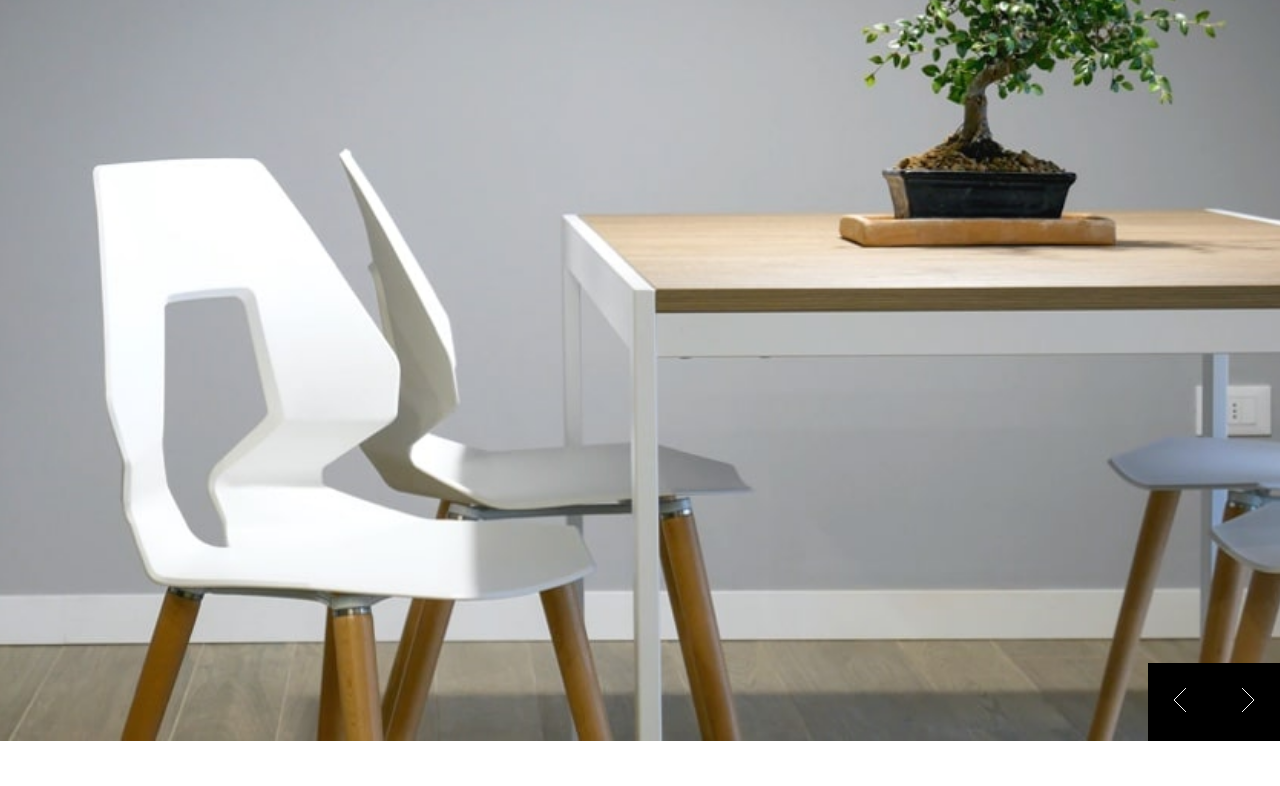
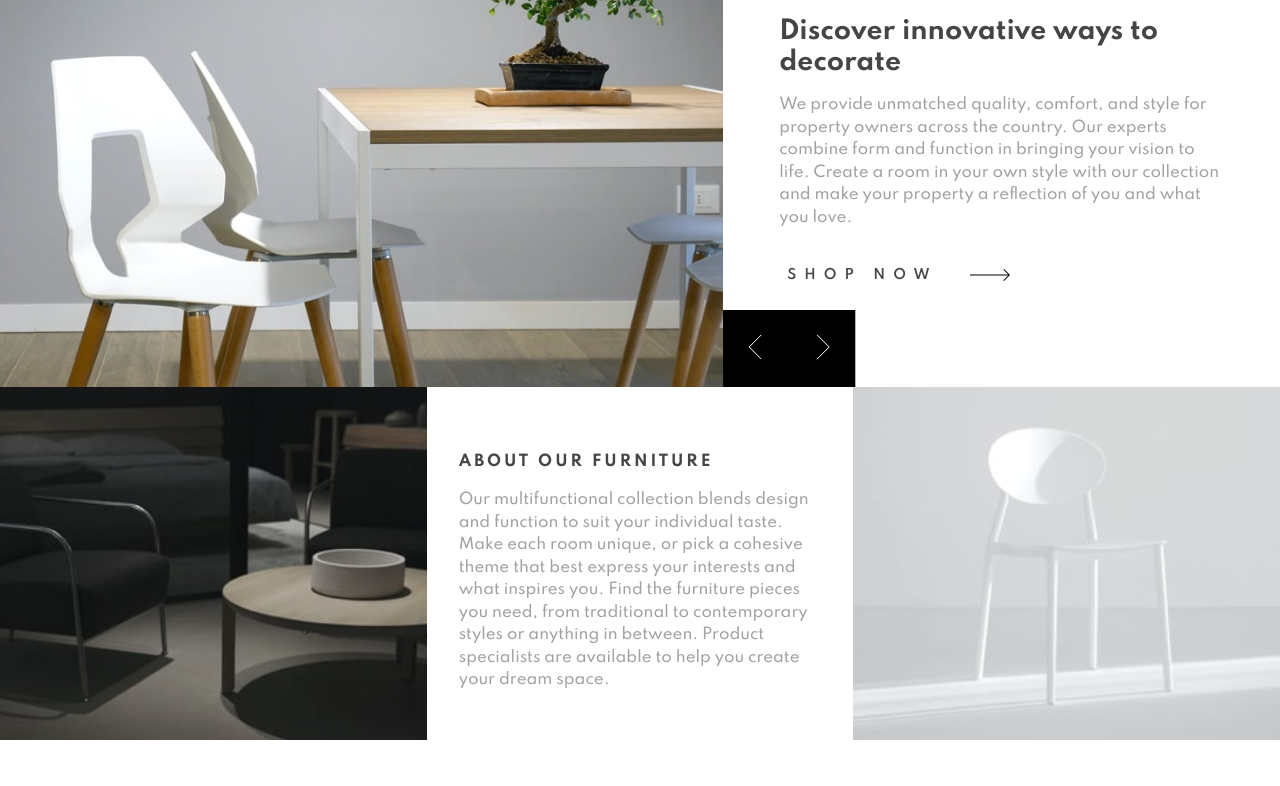
Before and after one commit to NDOY3M4N/room-homepage, a plain HTML site: page index.html in a window 1280 px wide. Shown: the part 78-864 px from the top of the page. After the commit the page ends 823 px from the top, so only its background shows below. Drawn offline with Linux system fonts and the light colour scheme.

Commit message:
feat: added section

```diff
--- a/index.html
+++ b/index.html
@@ -35,8 +35,8 @@
     </ul>
   </nav>
 
-  <main class="hero">
-    <div class="hero__img">
+  <main class="grid grid--hero">
+    <div class="grid__item grid__item--img">
       <picture>
         <source srcset="./images/desktop-image-hero-1.jpg" media="(min-width: 600px)" />
         <img src="./images/mobile-image-hero-1.jpg" alt="Hero" />
@@ -50,7 +50,7 @@
         </button>
       </div>
     </div>
-    <div class="hero__desc">
+    <div class="grid__item grid__item--content">
       <h1>Discover innovative ways to decorate</h1>
 
       <p>We provide unmatched quality, comfort, and style for property owners across the country. Our experts combine form and function in bringing your vision to life. Create a room in your own style with our collection and make your property a reflection of you and what you love.</p>
@@ -63,7 +63,6 @@
       </button>
     </div>
   </main>
-
 
   <!-- We are available all across the globe -->
 
@@ -81,12 +80,23 @@
 
   <!-- Shop now -->
 
-  <!-- About our furniture -->
-
-  <!-- Our multifunctional collection blends design and function to suit your individual taste. -->
-  <!-- Make each room unique, or pick a cohesive theme that best express your interests and what -->
-  <!-- inspires you. Find the furniture pieces you need, from traditional to contemporary styles -->
-  <!-- or anything in between. Product specialists are available to help you create your dream space. -->
+  <section class="grid grid--about">
+    <div class="grid__item grid__item--img">
+      <img src="./images/image-about-dark.jpg" alt="Furniture in the dark">
+    </div>
+    <div class="grid__item grid__item--content">
+      <p class="lead">About our furniture</p>
+      <p>
+        Our multifunctional collection blends design and function to suit your individual taste.
+        Make each room unique, or pick a cohesive theme that best express your interests and what
+        inspires you. Find the furniture pieces you need, from traditional to contemporary styles
+        or anything in between. Product specialists are available to help you create your dream space.
+      </p>
+    </div>
+    <div class="grid__item grid__item--img">
+      <img src="./images/image-about-light.jpg" alt="Furniture in the light">
+    </div>
+  </section>
 
   <!-- <div class="attribution"> -->
   <!--   Challenge by <a href="https://www.frontendmentor.io?ref=challenge" target="_blank">Frontend Mentor</a>. -->
--- a/styles.css
+++ b/styles.css
@@ -1,10 +1,17 @@
 /* Variables */
+:root {
+--dark-gray: hsl(0, 0%, 63%);
+--very-dark-gray: hsl(0, 0%, 27%);
+--black: hsl(0, 0%, 0%);
+--white: hsl(0, 0%, 100%);
+}
 
 /* Resets */
 *,
 *::before,
 *::after {
   margin: 0;
+  padding: 0;
   box-sizing: border-box;
   font-family: inherit;
 }
@@ -15,9 +22,9 @@ body {
   font-weight: 500;
 }
 
-h1,
-h2 {
+h1 {
   font-weight: 700;
+  color: var(--very-dark-gray);
 }
 
 h1 {
@@ -26,12 +33,19 @@ h1 {
 
 p {
   margin-top: 16px;
-  color: grey;
+  color: var(--dark-gray);
   font-size: 15px;
   line-height: 1.5;
 }
 
 /* Utils */
+.lead {
+  font-weight: 700;
+  text-transform: uppercase;
+  letter-spacing: 3px;
+  color: var(--very-dark-gray);
+}
+
 .btn {
   border: none;
   background-color: black;
@@ -45,6 +59,7 @@ p {
   background-color: transparent;
   padding: 8px;
   display: inline-flex;
+  color: var(--very-dark-gray);
 }
 
 .btn__text {
@@ -80,16 +95,16 @@ p {
   display: none;
 }
 
-/* Main Styles */
-.hero {
+/* Page Styles */
+.grid {
   display: grid;
 }
 
-.hero__img {
+.grid__item--img {
   position: relative;
 }
 
-.hero__img picture img {
+.grid__item--img img {
   width: 100%;
   height: 100%;
   object-fit: cover;
@@ -97,15 +112,32 @@ p {
 
 .controls {
   position: absolute;
-  background-color: black;
+  background-color: var(--black);
   bottom: 0;
   right: 0;
 }
 
-.hero__desc {
+.grid__item--content {
   padding: 48px 32px;
 }
 
-/* Section Styles */
+/* Media queries */
+@media (min-width: 950px) {
+  .grid--about {
+    grid-template-columns: repeat(3, 1fr);
+  }
 
-/* Media queries */
+  .grid--hero {
+    grid-template-columns: 1.3fr 1fr;
+  }
+
+  .grid--hero .grid__item--content {
+    padding: 0;
+    width: 80%;
+    place-self: center;
+  }
+}
+
+@media (min-width: 1280px) {
+  .controls { transform: translateX(100%); }
+}
```
